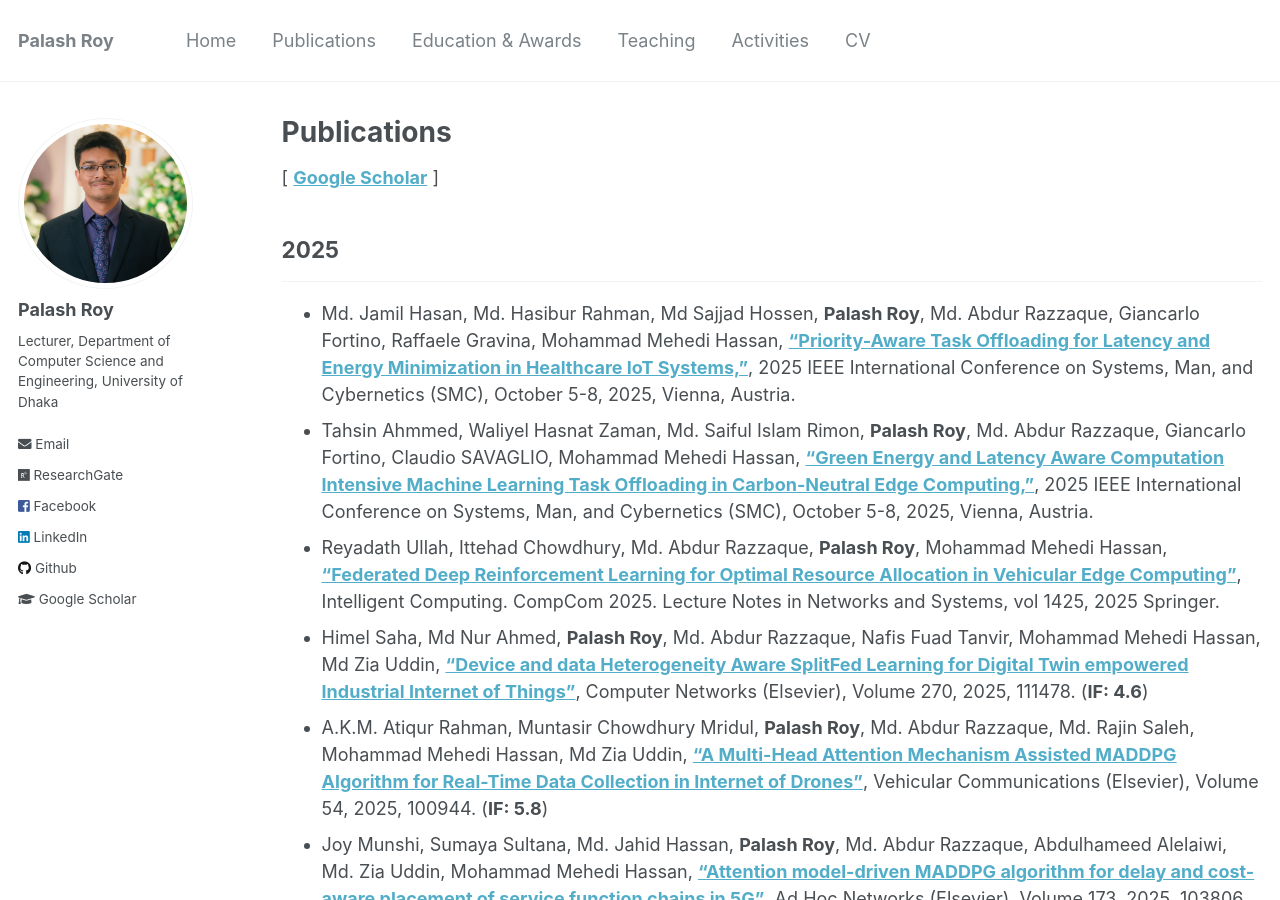
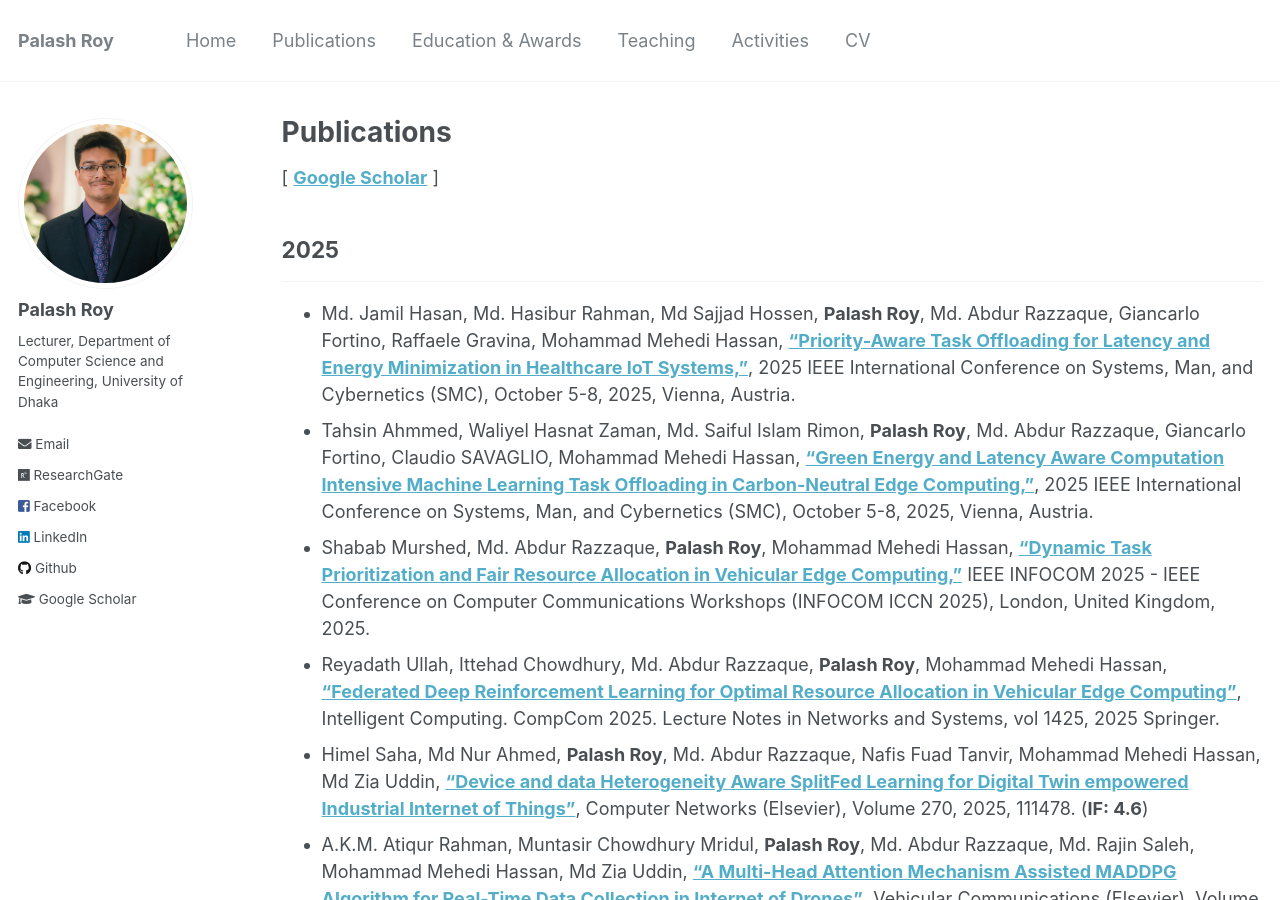
Before and after one commit to PalashRoy975/PalashRoy975.github.io, a Jekyll site: the page built from _pages/publications.md, in a window 1280 px wide and 900 px high. Built offline with Jekyll 4.4.1, drawn with Linux system fonts in a browser that asks for light colours.

Commit message:
Update publications.md

```diff
--- a/_pages/publications.md
+++ b/_pages/publications.md
@@ -10,6 +10,7 @@ author_profile: true
 -----------
 * Md. Jamil Hasan, Md. Hasibur Rahman, Md Sajjad Hossen, **Palash Roy**, Md. Abdur Razzaque, Giancarlo Fortino, Raffaele Gravina, Mohammad Mehedi Hassan, [**"Priority-Aware Task Offloading for Latency and Energy Minimization in Healthcare IoT Systems,"**](), 2025 IEEE International Conference on Systems, Man, and Cybernetics (SMC), October 5-8, 2025, Vienna, Austria.
 * Tahsin Ahmmed, Waliyel Hasnat Zaman, Md. Saiful Islam Rimon, **Palash Roy**, Md. Abdur Razzaque, Giancarlo Fortino, Claudio SAVAGLIO, Mohammad Mehedi Hassan, [**"Green Energy and Latency Aware Computation Intensive Machine Learning Task Offloading in Carbon-Neutral Edge Computing,"**](), 2025 IEEE International Conference on Systems, Man, and Cybernetics (SMC), October 5-8, 2025, Vienna, Austria.
+* Shabab Murshed, Md. Abdur Razzaque, **Palash Roy**, Mohammad Mehedi Hassan, [**"Dynamic Task Prioritization and Fair Resource Allocation in Vehicular Edge Computing,"**](https://ieeexplore.ieee.org/abstract/document/11152949) IEEE INFOCOM 2025 - IEEE Conference on Computer Communications Workshops (INFOCOM ICCN 2025), London, United Kingdom, 2025.
 * Reyadath Ullah, Ittehad Chowdhury, Md. Abdur Razzaque, **Palash Roy**, Mohammad Mehedi Hassan, [**"Federated Deep Reinforcement Learning for Optimal Resource Allocation in Vehicular Edge Computing"**](https://link.springer.com/chapter/10.1007/978-3-031-92608-2_20), Intelligent Computing. CompCom 2025. Lecture Notes in Networks and Systems, vol 1425, 2025 Springer.
 * Himel Saha, Md Nur Ahmed, **Palash Roy**, Md. Abdur Razzaque, Nafis Fuad Tanvir, Mohammad Mehedi Hassan, Md Zia Uddin,  [**"Device and data Heterogeneity Aware SplitFed Learning for Digital Twin empowered Industrial Internet of Things"**](https://www.sciencedirect.com/science/article/pii/S1389128625004451?dgcid=coauthor), Computer Networks (Elsevier), Volume 270, 2025, 111478. (**IF: 4.6**)
 * A.K.M. Atiqur Rahman, Muntasir Chowdhury Mridul, **Palash Roy**, Md. Abdur Razzaque, Md. Rajin Saleh, Mohammad Mehedi Hassan, Md Zia Uddin,  [**"A Multi-Head Attention Mechanism Assisted MADDPG Algorithm for Real-Time Data Collection in Internet of Drones"**](https://www.sciencedirect.com/science/article/abs/pii/S2214209625000713?via%3Dihub), Vehicular Communications (Elsevier), Volume 54, 2025, 100944. (**IF: 5.8**)
```
